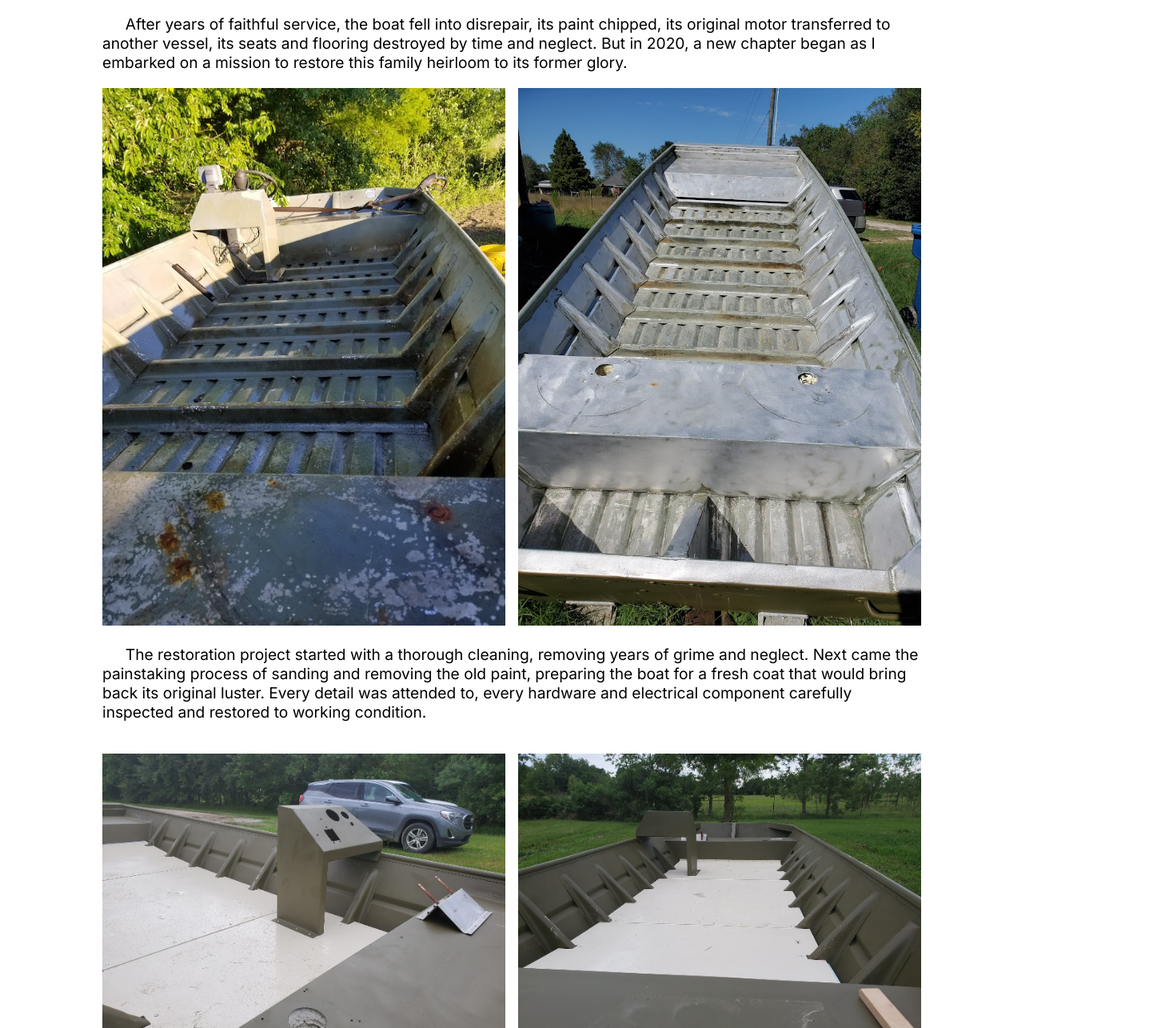
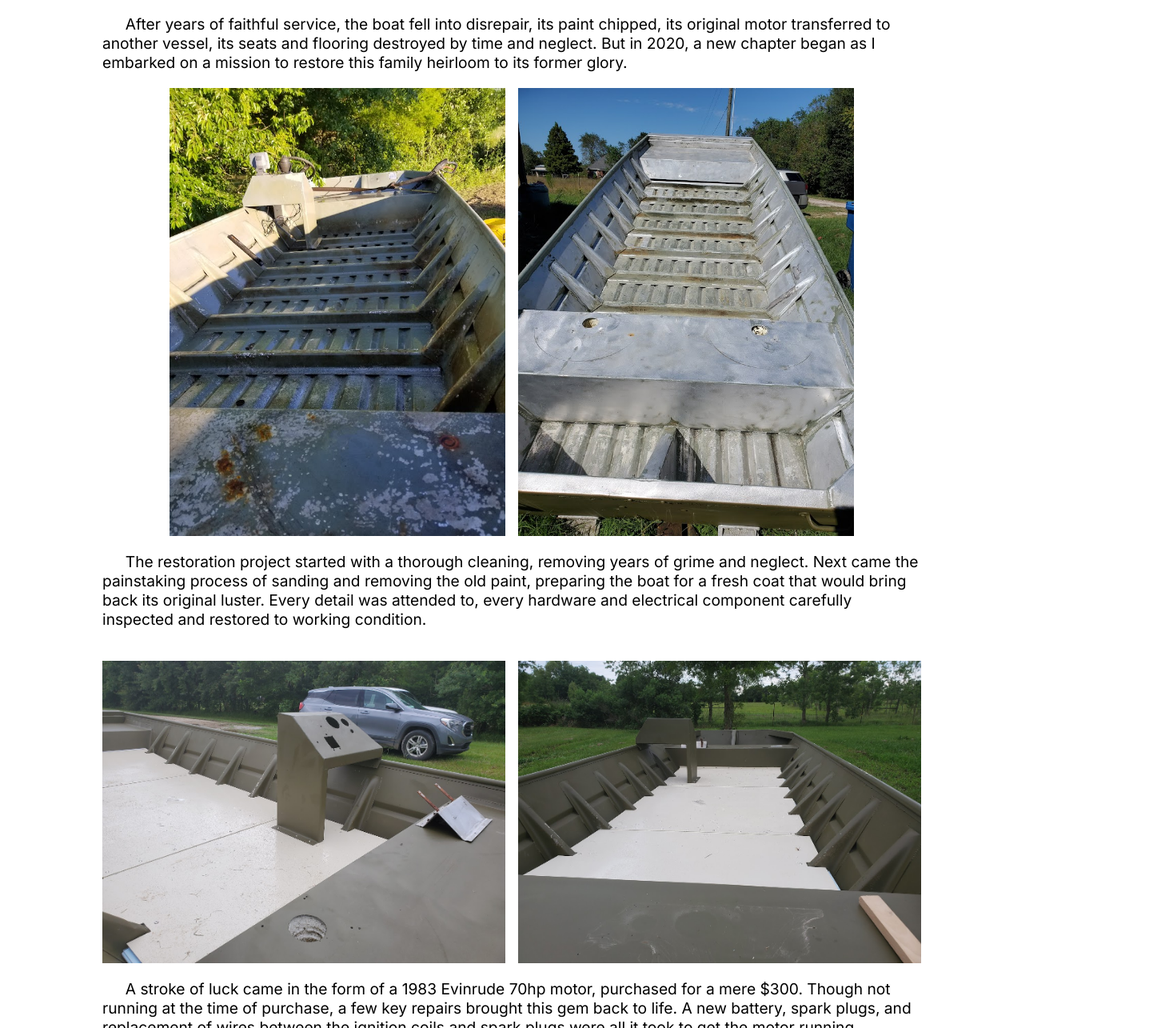
Before and after one commit to nicholasMeadows/PersonalWebsite, a Next.js app: page /pages/projects in a window 1280 px wide. Shown: the part 870-2155 px from the top of the page at 80% size, 1462 px wide, since content can reach past the window. Built offline with nearby package versions, Linux system fonts and the light colour scheme.

Commit message:
Update imgs on projects page

```diff
--- a/src/app/css/projects.css
+++ b/src/app/css/projects.css
@@ -50,12 +50,14 @@ p, li {
     display: flex;
     max-width: 100%;
     gap: 1em;
+    justify-content: center;
 }
 
 .project-img {
-    width: 100%;
-    height: auto;
     object-fit: contain;
+    max-height: 70vh;
+    position: relative;
+    overflow: hidden;
 }
 
 .home-automation-components-subsection {
--- a/src/app/pages/projects/page.tsx
+++ b/src/app/pages/projects/page.tsx
@@ -72,15 +72,10 @@ function Projects() {
             I embarked on a mission to restore this family heirloom to its former glory.</p>
         <br/>
         <div className={'project-imgs-flex-box-no-wrap'}>
-            <div>
             <img className={'project-img'}
                  src={'/boat-pictures/boat-before-sanding-and-painting.png'} alt={''}/>
-            </div>
-
-            <div>
             <img className={'project-img'}
                  src={'/boat-pictures/boat-before-sanded.png'} alt={''}/>
-            </div>
         </div>
         <br/>
         <p>The restoration project started with a thorough cleaning, removing years of grime and neglect. Next came the
@@ -90,15 +85,10 @@ function Projects() {
         <br/>
         <br/>
         <div className={'project-imgs-flex-box-no-wrap'}>
-            <div>
             <img className={'project-img'}
                  src={'/boat-pictures/boat-painted-with-floor-1.png'} alt={''}/>
-            </div>
-
-            <div>
             <img className={'project-img'}
                  src={'/boat-pictures/boat-painted-with-floor-2.png'} alt={''}/>
-            </div>
         </div>
         <br/>
         <p>A stroke of luck came in the form of a 1983 Evinrude 70hp motor, purchased for a mere $300. Though not
@@ -108,10 +98,8 @@ function Projects() {
         <br/>
 
         <div className={'project-imgs-flex-box-no-wrap'}>
-            <div>
             <img className={'project-img'}
                  src={'/boat-pictures/evinrude-70hp-painted.png'} alt={''}/>
-            </div>
         </div>
         <br/>
         <p>But the restoration didn&apos;t stop there. To ensure the boat&apos;s longevity and reliability, a deep
```
Lines whose indentation alone changed are shown as unchanged.
